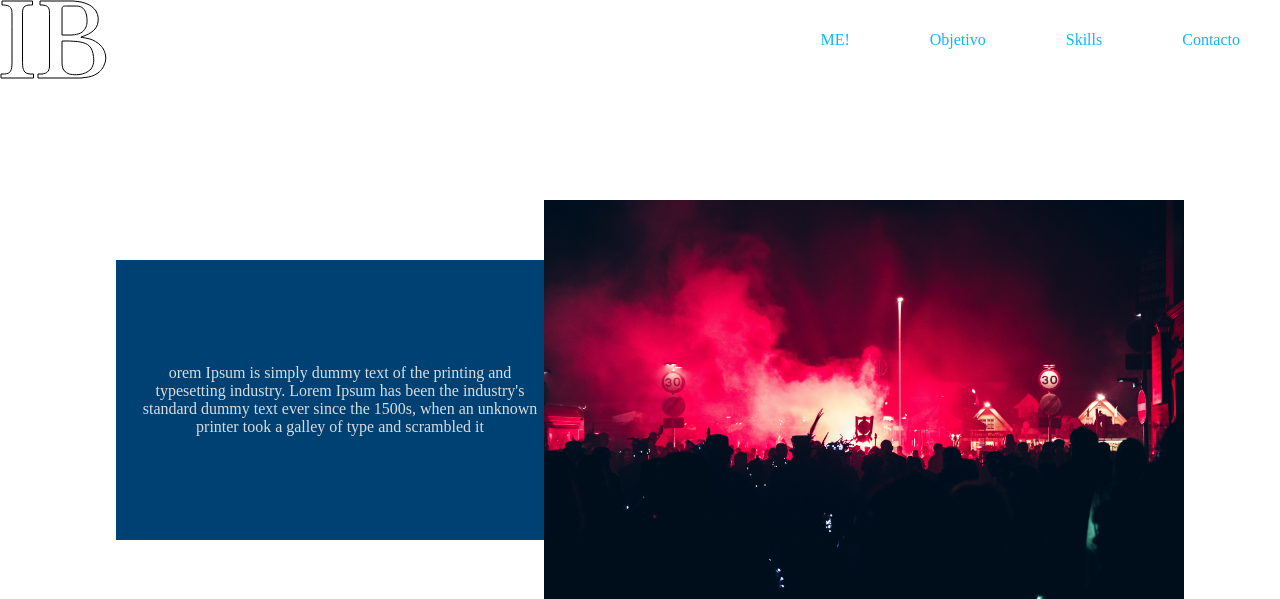
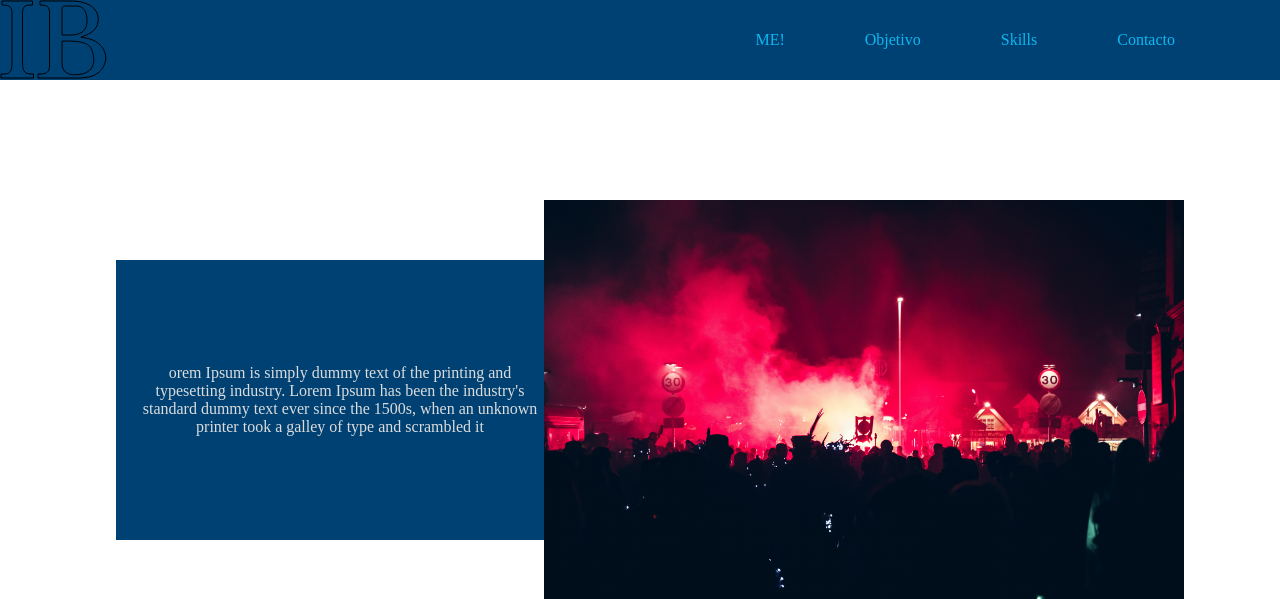
Before and after one commit to IreneB26/ProjectBeta, a PHP site: page / in a window 1280 px wide. Shown: the top 599 px of the page. Run offline with PHP 8.4, Linux system fonts and the light colour scheme; some libraries are stand-ins or nearby versions.

Commit message:
final menu

```diff
--- a/css/style.css
+++ b/css/style.css
@@ -3,11 +3,6 @@
   height: 80px;
   top: 0;
   position: absolute;
-}
-
-.header.small .nav {
-  background-color: #004173;
-  height: 80px;
 }
 
 .nav {
@@ -18,6 +13,7 @@
   position: fixed;
   transition: 0.3s;
   z-index: 2;
+  background-color: #004173;
 }
 
 .nav-toggle {
@@ -36,6 +32,7 @@
   display: flex;
   justify-content: flex-end;
   line-height: 80px;
+  margin-right: 65px;
 }
 
 .nav-menu-item {
@@ -49,20 +46,52 @@
   margin: 0px 30px;
 }
 
+.nav-menu-link {
+  position: relative;
+}
+
+.nav-menu-link:before {
+  content: "";
+  position: absolute;
+  width: 100%;
+  height: 2px;
+  bottom: 0;
+  margin: 0px -10px;
+  background-color: #0cb7f2;
+  visibility: hidden;
+  transform: scaleX(0);
+  transition: all 0.4s ease-in-out 0s;
+}
+
+.nav-menu-link:hover:before {
+  visibility: visible;
+  transform: scaleX(1);
+}
+
+.nav-menu-link-active {
+  position: relative;
+}
+
+.nav-menu-link-active:before {
+  content: "";
+  position: absolute;
+  width: 100%;
+  height: 2px;
+  bottom: 0;
+  margin: 0px -10px;
+  background-color: #dcdcdc;
+  visibility: visible;
+  transform: scaleX(1);
+  transition: all 0.4s ease-in-out 0s;
+}
+
 .nav-toggle {
   display: none;
 }
 
-.nav-menu-link:hover {
-  background-color: #dcdcdc;
-  border-radius: 10px;
-}
-
 @media (max-width: 768px) {
-  .header.small .nav {
+  .nav {
     height: 70px;
-  }
-  .nav {
     flex-direction: row;
     justify-content: space-between;
   }
--- a/js/index.js
+++ b/js/index.js
@@ -58,11 +58,7 @@ $(".nav-menu").find("a").click(function(){
     $(this).addClass('nav-menu_visible')
   })
 
-  // cerrar menu movil al cambiar de tema de color
-  $(".nav-menu").find("button").click(function(){
-    $(".nav-menu").removeClass('nav-menu_visible')
-    $(this).addClass('nav-menu_visible')
-  })
+
 
 
 
@@ -73,15 +69,15 @@ $(".nav-menu").find("a").click(function(){
 // animación menu al bajar
 
 
-$(document).scroll(function() {
-  navbarScroll();
-});
+// $(document).scroll(function() {
+//   navbarScroll();
+// });
 
-function navbarScroll() {
-  var y = window.scrollY;
-  if (y > 10) {
-    $('.header').addClass('small');
-  } else if (y < 10) {
-    $('.header').removeClass('small');
-  }
-}
+// function navbarScroll() {
+//   var y = window.scrollY;
+//   if (y > 10) {
+//     $('.header').addClass('small');
+//   } else if (y < 10) {
+//     $('.header').removeClass('small');
+//   }
+// }
--- a/scss/_header.scss
+++ b/scss/_header.scss
@@ -7,14 +7,14 @@
   position: absolute;
   // z-index: -2;
 
-  // header shrinks when .small added to .header
-  &.small {
-    // when header.small change logo pad & font size
-    .nav {
-      background-color: $color_principal;
-      height: 80px;
-    }
-  }
+  // cabecera que se anima al bajar(aparece)
+  //   &.small {
+  //     // when header.small change logo pad & font size
+  //     .nav {
+  //       background-color: $color_principal;
+  //       height: 80px;
+  //     }
+  //   }
 }
 
 // menu nav menu
@@ -26,6 +26,7 @@
   position: fixed;
   transition: 0.3s;
   z-index: 2;
+  background-color: $color_principal;
 }
 
 .nav-toggle {
@@ -44,6 +45,7 @@
   display: flex;
   justify-content: flex-end;
   line-height: 80px;
+  margin-right: 65px;
 }
 
 .nav-menu-item {
@@ -57,28 +59,68 @@
   margin: 0px 30px;
 }
 
+.nav-menu-link {
+  position: relative;
+  &:before {
+    content: "";
+    position: absolute;
+    width: 100%;
+    height: 2px;
+    bottom: 0;
+    margin: 0px -10px;
+    background-color: $detail;
+    visibility: hidden;
+    transform: scaleX(0);
+    transition: all 0.4s ease-in-out 0s;
+  }
+  &:hover:before {
+    visibility: visible;
+    transform: scaleX(1);
+  }
+}
+
+// linea al seleccionar una sección
+.nav-menu-link-active {
+  position: relative;
+  &:before {
+    content: "";
+    position: absolute;
+    width: 100%;
+    height: 2px;
+    bottom: 0;
+    margin: 0px -10px;
+    background-color: $text_grey;
+    visibility: visible;
+    transform: scaleX(1);
+    transition: all 0.4s ease-in-out 0s;
+  }
+}
+
 .nav-toggle {
   display: none;
 }
 
 // animacion linea bajo menu
 
-.nav-menu-link:hover {
-  background-color: $text_grey;
-  border-radius: 10px;
-}
+// .nav-menu-link:hover {
+//   background-color: $text_grey;
+//   border-radius: 10px;
+// }
 
 // media query mobile
 @media (max-width: 768px) {
-  .header {
-    &.small {
-      .nav {
-        height: 70px;
-      }
-    }
-  }
+  // cabecera qeu se activa al bajar
+
+  // .header {
+  //   &.small {
+  //     .nav {
+  //       height: 70px;
+  //     }
+  //   }
+  // }
 
   .nav {
+    height: 70px;
     flex-direction: row;
     justify-content: space-between;
   }
```
